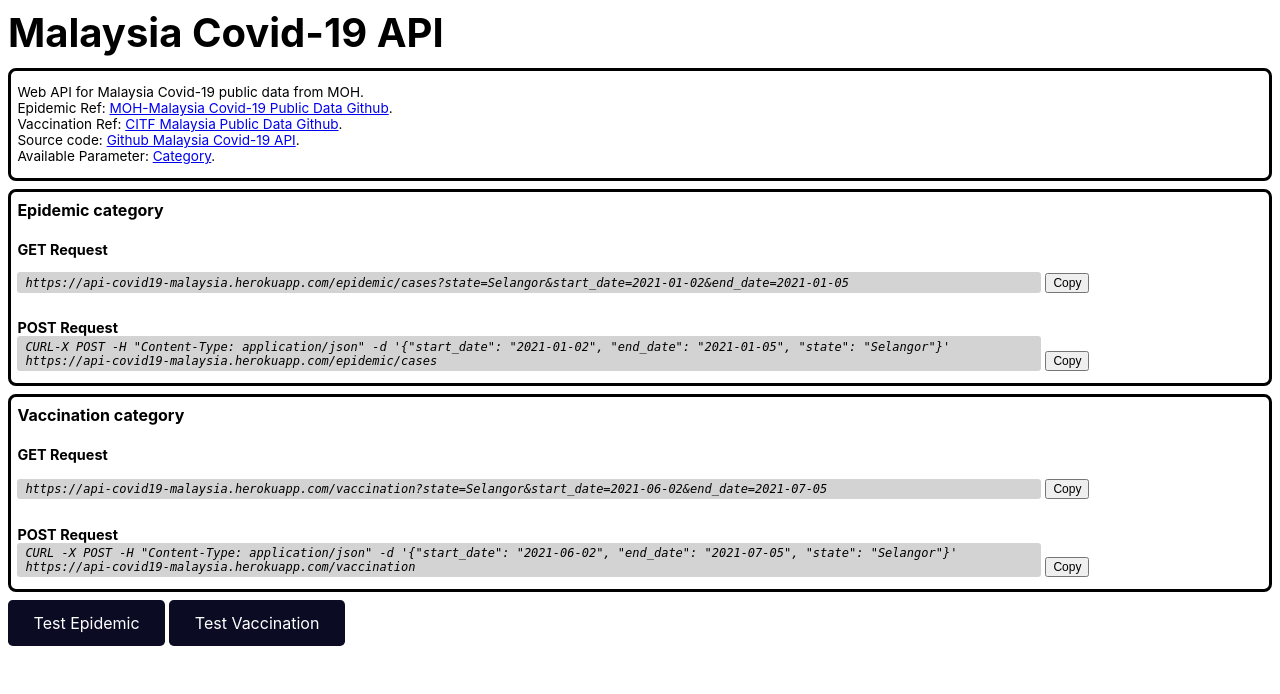
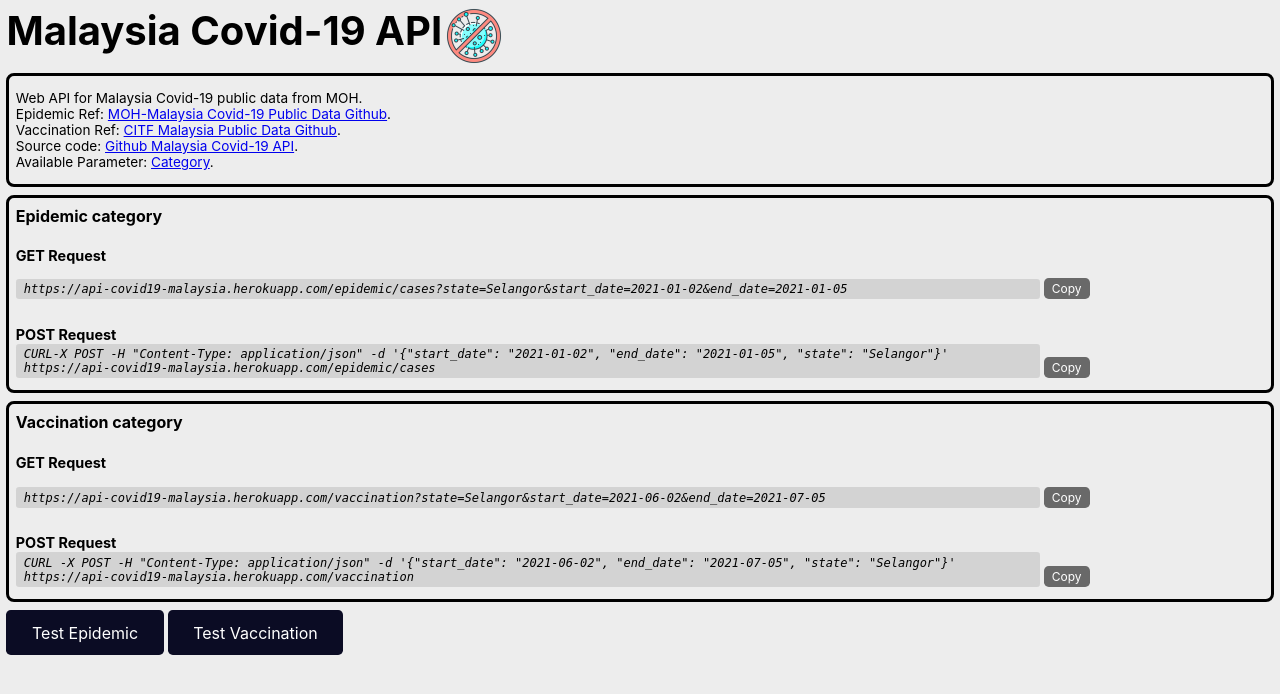
Before and after one commit to afiqharith/api-covid-malaysia, a Python web app: template assets/templates/index.html in a window 1280 px wide. Shown: the top 694 px of the page. Run offline with Jinja, Linux system fonts and the light colour scheme; the template is opened without the code that fills it, so the values that code supplies are empty.

Commit message:
feat: button color changes

```diff
--- a/assets/__init__.py
+++ b/assets/__init__.py
@@ -1,6 +1,6 @@
 from flask import Flask
 
-class MOH_WebAPI:
+class WebAPI:
     def __init__(self) -> None:
         self.run_app = self.init()
 
--- a/assets/static/styles/style.css
+++ b/assets/static/styles/style.css
@@ -3,16 +3,30 @@
 }
 
 body {
-	/* background-color: black; */
-	/* margin: 0px; */
+	background-color: #ededed;
+	margin: 0.5vmin 0.5vmax;
+}
+
+.div_header {
+	right: 0vw;
+	margin-top: 0.2vh;
+	margin-bottom: 1vh;
 }
 
 .h1_header {
+	display: inline-block;
 	right: 0vw;
 	margin-top: 0.2vh;
 	font-size: 5vmin;
 	font-family: -apple-system, BlinkMacSystemFont, 'Segoe UI', Roboto, Oxygen,
 		Ubuntu, Cantarell, 'Open Sans', 'Helvetica Neue', sans-serif;
+}
+
+.image_top {
+	display: inline-block;
+	position: absolute;
+	width: 4vmin 8vmax;
+	height: 8vmin;
 }
 
 .div_top {
@@ -77,9 +90,20 @@ body {
 .button_copy {
 	width: 3vw 3vmax;
 	height: 2.5vh 2.5vmax;
+	background-color: dimgray;
+	color: white;
 	font-size: 1.5vmin;
+	cursor: pointer;
+	text-decoration: none;
 	display: inline-block;
-	cursor: pointer;
+	border-radius: 0.6vmin;
+	border-color: transparent;
+}
+
+.button_copy:hover,
+.button_copy:active {
+	background-color: blue;
+	color: white;
 }
 
 .button_font {
--- a/assets/templates/base.html
+++ b/assets/templates/base.html
@@ -9,6 +9,11 @@
 			type="text/css"
 			href="{{ url_for('static',filename='styles/style.css') }}"
 		/>
+		<link
+			rel="icon"
+			href="{{ url_for('static',filename='images/index.ico') }}"
+			type="image/x-icon"
+		/>
 		{% block link %} {% endblock %}
 		<title>{{ title }}</title>
 	</head>
--- a/assets/templates/index.html
+++ b/assets/templates/index.html
@@ -3,7 +3,9 @@
 {% endblock %}
 
 {% block content %}
-<h1 class="h1_header">Malaysia Covid-19 API</h1>
+<div class="div_header">
+    <h1 class="h1_header">Malaysia Covid-19 API</h1><img class="image_top" src="{{ url_for('static',filename='images/index.ico') }}" alt="images">
+</div>
 
 <div class="div_top">
     <p>Web API for Malaysia Covid-19 public data from MOH.</br>
@@ -18,22 +20,22 @@
     <h4 class="h4_header">Epidemic category</h4>
     <p class="p_title">GET Request</p>
     <p class="p_request" id="get_req_epidemic">https://api-covid19-malaysia.herokuapp.com/epidemic/cases?state=Selangor&start_date=2021-01-02&end_date=2021-01-05</p>
-    <button class="button_copy" onclick="copy_to_clipboard('get_req_epidemic')">Copy</button>
+    <button class="button_copy button_font" onclick="copy_to_clipboard('get_req_epidemic')">Copy</button>
 
     <p class="p_title">POST Request</p>
     <p class="p_request" id="post_req_epidemic">CURL-X POST -H "Content-Type: application/json" -d '{"start_date": "2021-01-02", "end_date": "2021-01-05", "state": "Selangor"}' https://api-covid19-malaysia.herokuapp.com/epidemic/cases</p>
-    <button class="button_copy" onclick="copy_to_clipboard('post_req_epidemic')">Copy</button>
+    <button class="button_copy button_font" onclick="copy_to_clipboard('post_req_epidemic')">Copy</button>
 </div>
 
 <div class="div_middle_lower">
     <h4 class="h4_header">Vaccination category</h4>
     <p class="p_title">GET Request<p>
     <p class="p_request" id="get_req_vaccination">https://api-covid19-malaysia.herokuapp.com/vaccination?state=Selangor&start_date=2021-06-02&end_date=2021-07-05</p>
-    <button class="button_copy" onclick="copy_to_clipboard('get_req_vaccination')">Copy</button>
+    <button class="button_copy button_font" onclick="copy_to_clipboard('get_req_vaccination')">Copy</button>
 
     <p class="p_title">POST Request</p>
     <p class="p_request" id="post_req_vaccination">CURL -X POST -H "Content-Type: application/json" -d '{"start_date": "2021-06-02", "end_date": "2021-07-05", "state": "Selangor"}'  https://api-covid19-malaysia.herokuapp.com/vaccination</p>
-    <button class="button_copy" onclick="copy_to_clipboard('post_req_vaccination')">Copy</button>
+    <button class="button_copy button_font" onclick="copy_to_clipboard('post_req_vaccination')">Copy</button>
 </div>
 
 <div class="div_bottom">
--- a/wsgi.py
+++ b/wsgi.py
@@ -1,4 +1,4 @@
-from assets import MOH_WebAPI as WebAPI
+from assets import WebAPI
 import datetime
 
 app = WebAPI().run_app
```
Also changed, not shown: other parts of assets/static/styles/style.css (+0 -40 lines), assets/static/images/index.ico (added).
